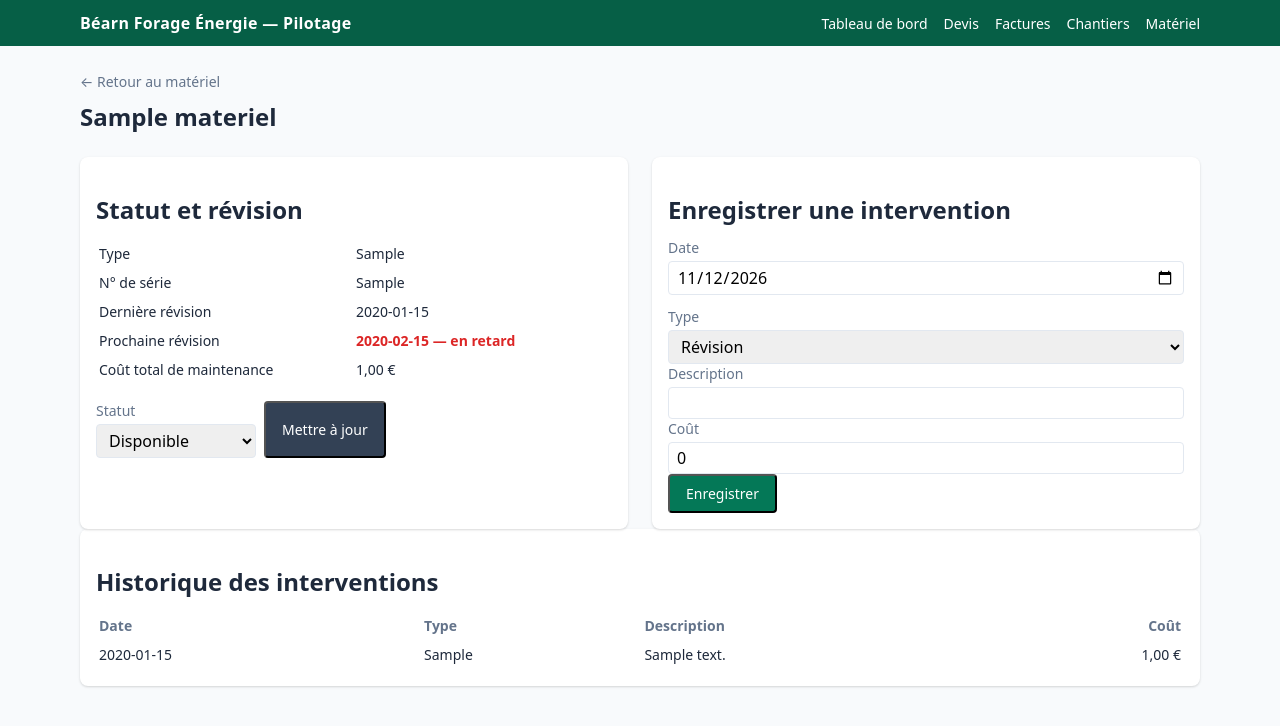
After one commit to paulhdk360/Paul, a PHP site: page /bfe-pilotage/materiel/view.php?id=1 in a window 1280 px wide. The commit adds this page. Shown: the top 726 px of the page. Run offline with PHP 8.4, Linux system fonts and the light colour scheme; tables that the repository leaves empty hold one stand-in row (values such as "Sample post").

Commit message:
Add maintenance/révision matériel
Historique des interventions par matériel (coût, type, description),
calcul de la prochaine révision à partir de la périodicité, alerte
visuelle quand une révision est en retard.

```diff
--- /dev/null
+++ b/bfe-pilotage/materiel/view.php
@@ -0,0 +1,126 @@
+<?php
+require_once __DIR__ . '/../includes/db.php';
+require_once __DIR__ . '/../includes/functions.php';
+$pdo = db();
+
+const TYPES_MAINTENANCE = [
+    'revision' => 'Révision',
+    'reparation' => 'Réparation',
+    'controle' => 'Contrôle',
+];
+
+$id = (int)($_GET['id'] ?? 0);
+
+if ($_SERVER['REQUEST_METHOD'] === 'POST') {
+    $action = $_POST['action'] ?? '';
+    if ($action === 'add_maintenance') {
+        $stmt = $pdo->prepare("INSERT INTO maintenances (materiel_id, date_maintenance, type, description, cout) VALUES (?,?,?,?,?)");
+        $stmt->execute([$id, $_POST['date_maintenance'], $_POST['type'], $_POST['description'] ?: null, (float)str_replace(',', '.', $_POST['cout'])]);
+        if ($_POST['type'] === 'revision') {
+            $pdo->prepare("UPDATE materiel SET date_derniere_revision = ? WHERE id = ? AND (date_derniere_revision IS NULL OR date_derniere_revision < ?)")
+                ->execute([$_POST['date_maintenance'], $id, $_POST['date_maintenance']]);
+        }
+    } elseif ($action === 'update_statut') {
+        $pdo->prepare("UPDATE materiel SET statut = ? WHERE id = ?")->execute([$_POST['statut'], $id]);
+    }
+    redirect('/bfe-pilotage/materiel/view.php?id=' . $id);
+}
+
+$stmt = $pdo->prepare("SELECT * FROM materiel WHERE id = ?");
+$stmt->execute([$id]);
+$materiel = $stmt->fetch();
+if (!$materiel) { http_response_code(404); echo 'Matériel introuvable'; exit; }
+
+$stmt = $pdo->prepare("SELECT * FROM maintenances WHERE materiel_id = ? ORDER BY date_maintenance DESC");
+$stmt->execute([$id]);
+$maintenances = $stmt->fetchAll();
+
+$coutTotal = array_sum(array_column($maintenances, 'cout'));
+
+$prochaineRevision = null;
+if ($materiel['periodicite_revision_mois'] && $materiel['date_derniere_revision']) {
+    $d = new DateTime($materiel['date_derniere_revision']);
+    $d->modify('+' . $materiel['periodicite_revision_mois'] . ' months');
+    $prochaineRevision = $d->format('Y-m-d');
+}
+$revisionEnRetard = $prochaineRevision && $prochaineRevision < date('Y-m-d');
+
+$pageTitle = $materiel['nom'];
+require_once __DIR__ . '/../includes/header.php';
+?>
+
+<a href="/bfe-pilotage/materiel/list.php" class="text-sm text-slate-500 hover:underline">&larr; Retour au matériel</a>
+<h1 class="text-2xl font-semibold mt-2 mb-6"><?= h($materiel['nom']) ?></h1>
+
+<div class="grid lg:grid-cols-2 gap-6">
+  <div class="bg-white rounded-lg shadow p-4">
+    <h2 class="font-semibold mb-3">Statut et révision</h2>
+    <table class="w-full text-sm mb-4">
+      <tbody>
+        <tr><td class="font-medium py-1 w-1/2">Type</td><td><?= h(TYPES_MATERIEL[$materiel['type']] ?? $materiel['type']) ?></td></tr>
+        <tr><td class="font-medium py-1">N° de série</td><td><?= h($materiel['numero_serie']) ?: '—' ?></td></tr>
+        <tr><td class="font-medium py-1">Dernière révision</td><td><?= h($materiel['date_derniere_revision']) ?: '—' ?></td></tr>
+        <tr>
+          <td class="font-medium py-1">Prochaine révision</td>
+          <td class="<?= $revisionEnRetard ? 'text-red-600 font-semibold' : '' ?>">
+            <?= $prochaineRevision ? h($prochaineRevision) . ($revisionEnRetard ? ' — en retard' : '') : '—' ?>
+          </td>
+        </tr>
+        <tr><td class="font-medium py-1">Coût total de maintenance</td><td><?= money($coutTotal) ?></td></tr>
+      </tbody>
+    </table>
+    <form method="post" class="flex gap-2 items-end">
+      <input type="hidden" name="action" value="update_statut">
+      <div class="flex-1">
+        <label class="block text-sm text-slate-500 mb-1">Statut</label>
+        <select name="statut" class="w-full border rounded px-2 py-1">
+          <?php foreach (STATUTS_MATERIEL as $code => $label): ?>
+            <option value="<?= $code ?>" <?= $materiel['statut'] === $code ? 'selected' : '' ?>><?= h($label) ?></option>
+          <?php endforeach; ?>
+        </select>
+      </div>
+      <button type="submit" class="bg-slate-700 text-white px-4 py-2 rounded hover:bg-slate-800 text-sm">Mettre à jour</button>
+    </form>
+  </div>
+
+  <div class="bg-white rounded-lg shadow p-4">
+    <h2 class="font-semibold mb-3">Enregistrer une intervention</h2>
+    <form method="post" class="space-y-3">
+      <input type="hidden" name="action" value="add_maintenance">
+      <div class="grid grid-cols-2 gap-3">
+        <div><label class="block text-sm text-slate-500 mb-1">Date</label><input type="date" name="date_maintenance" value="<?= date('Y-m-d') ?>" class="w-full border rounded px-2 py-1" required></div>
+        <div>
+          <label class="block text-sm text-slate-500 mb-1">Type</label>
+          <select name="type" class="w-full border rounded px-2 py-1">
+            <?php foreach (TYPES_MAINTENANCE as $code => $label): ?>
+              <option value="<?= $code ?>"><?= h($label) ?></option>
+            <?php endforeach; ?>
+          </select>
+        </div>
+      </div>
+      <div><label class="block text-sm text-slate-500 mb-1">Description</label><input name="description" class="w-full border rounded px-2 py-1"></div>
+      <div><label class="block text-sm text-slate-500 mb-1">Coût</label><input name="cout" value="0" class="w-full border rounded px-2 py-1"></div>
+      <button type="submit" class="bg-emerald-700 text-white px-4 py-2 rounded hover:bg-emerald-800 text-sm">Enregistrer</button>
+    </form>
+  </div>
+</div>
+
+<div class="bg-white rounded-lg shadow p-4 mt-6">
+  <h2 class="font-semibold mb-3">Historique des interventions</h2>
+  <table class="w-full text-sm">
+    <thead class="text-left text-slate-500 border-b"><tr><th class="py-1">Date</th><th>Type</th><th>Description</th><th class="text-right">Coût</th></tr></thead>
+    <tbody>
+      <?php foreach ($maintenances as $m): ?>
+      <tr class="border-b last:border-0">
+        <td class="py-1"><?= h($m['date_maintenance']) ?></td>
+        <td><?= h(TYPES_MAINTENANCE[$m['type']] ?? $m['type']) ?></td>
+        <td><?= h($m['description']) ?></td>
+        <td class="text-right"><?= money((float)$m['cout']) ?></td>
+      </tr>
+      <?php endforeach; ?>
+      <?php if (!$maintenances): ?><tr><td colspan="4" class="py-2 text-slate-400">Aucune intervention enregistrée.</td></tr><?php endif; ?>
+    </tbody>
+  </table>
+</div>
+
+<?php require_once __DIR__ . '/../includes/footer.php'; ?>
```
Also changed, not shown: bfe-pilotage/materiel/list.php (+14 -4 lines).
